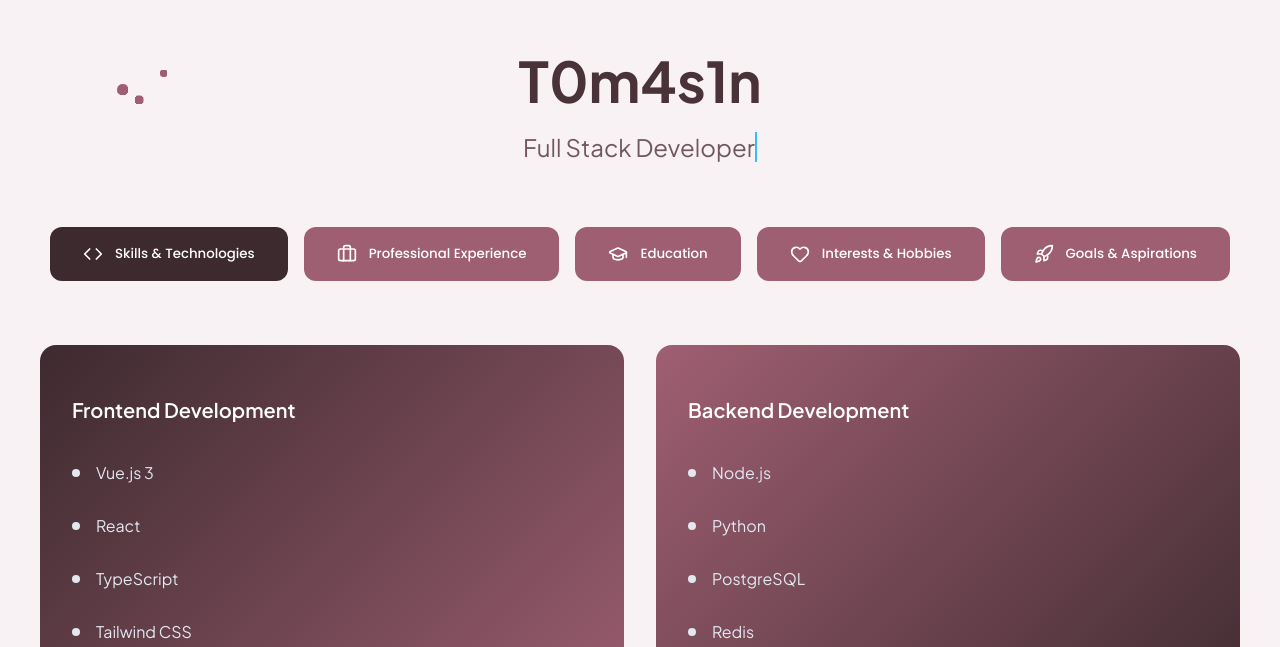
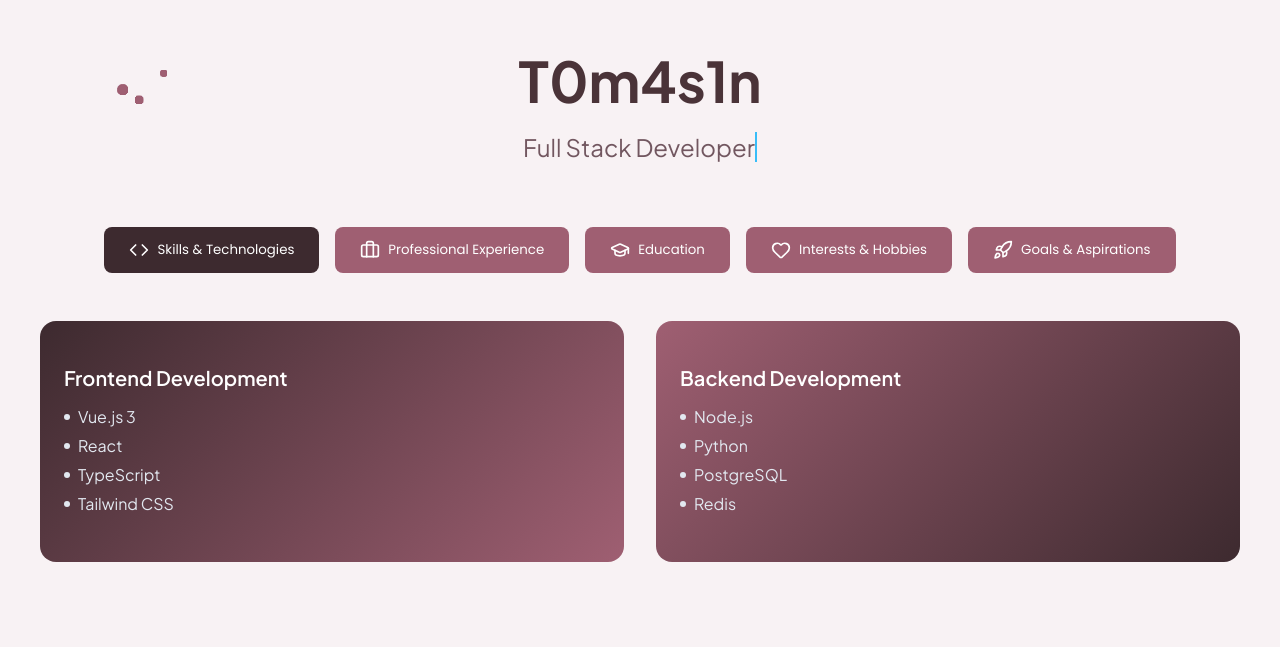
Before and after one commit to T0m4s1n/t0m4s1nPortfolio, a Vue app: page / in a window 1280 px wide. Shown: the part 2053-2700 px from the top of the page. Built offline with nearby package versions, Linux system fonts and the light colour scheme; the HTML template or start-up script is replaced by a standard one.

Commit message:
new fixes

```diff
--- a/src/components/AboutComponent.vue
+++ b/src/components/AboutComponent.vue
@@ -226,7 +226,7 @@
 </template>
 <style scoped>
 .about-container {
-  min-height: 100vh;
+  min-height: 20vh;
   background-color: transparent;
   padding: 2rem;
   position: relative;
@@ -308,26 +308,25 @@
   flex-wrap: wrap;
   justify-content: center;
   gap: 1rem;
-  margin-bottom: 4rem;
+  margin-bottom: 3rem;
   position: relative;
   z-index: 1;
-  padding: 0 1rem;
 }
 
 .nav-button {
   display: flex;
   align-items: center;
-  gap: 0.75rem;
-  padding: 1rem 2rem;
-  border-radius: 0.75rem;
+  gap: 0.5rem;
+  padding: 0.75rem 1.5rem;
+  border-radius: 0.5rem;
   background-color: var(--bg-secondary);
   color: #fff;
   border: 1px solid transparent;
   transition: all 0.3s cubic-bezier(0.4, 0, 0.2, 1);
   cursor: pointer;
   font-family: "Poppins", sans-serif;
-  font-weight: 500;
 }
+
 .nav-button:hover {
   transform: translateY(-2px);
   background-color: #3d2a2f;
@@ -349,7 +348,6 @@
   width: 100%;
   max-width: 1200px;
   margin: 0 auto;
-  min-height: 400px;
   flex-grow: 1;
 }
 
@@ -361,10 +359,8 @@
   width: 100%;
 }
 
-
 .content-card {
-  height: 100%;
-  padding: 2rem;
+  padding: 1.5rem;
   border-radius: 1rem;
   background-color: rgba(30, 41, 59, 0.8);
   backdrop-filter: blur(10px);
@@ -372,8 +368,6 @@
   transform: translateY(0);
   will-change: transform, opacity;
   transition: all 0.5s cubic-bezier(0.4, 0, 0.2, 1);
-  display: flex;
-  flex-direction: column;
 }
 
 .card-title {
@@ -388,24 +382,19 @@
   padding: 0;
   position: relative;
   overflow: hidden;
-  flex-grow: 1;
-  display: flex;
-  flex-direction: column;
-  gap: 1rem;
 }
 
 .item-list li {
   display: flex;
   align-items: center;
-  gap: 1rem;
+  gap: 0.5rem;
   color: #e2e8f0;
-  padding: 0.5rem 0;
-  transition: all 0.3s ease;
+  margin-bottom: 0.5rem;
 }
 
 .bullet {
-  min-width: 8px;
-  height: 8px;
+  width: 6px;
+  height: 6px;
   background-color: currentColor;
   border-radius: 50%;
 }
@@ -454,47 +443,24 @@
   from, to { border-color: transparent }
   50% { border-color: #38bdf8 }
 }
-
-/* Transiciones principales */
 .fade-vertical-enter-active,
 .fade-vertical-leave-active {
-  transition: all 0.5s cubic-bezier(0.4, 0, 0.2, 1);
+  transition: all 0.4s ease-in-out;
   position: relative;
 }
 
 .fade-vertical-enter-from {
   opacity: 0;
-  transform: translateY(30px);
+  transform: translateY(20px);
 }
 
 .fade-vertical-leave-to {
   opacity: 0;
-  transform: translateY(-30px);
+  transform: translateY(-20px);
 }
 
 .fade-vertical-move {
-  transition: transform 0.5s cubic-bezier(0.4, 0, 0.2, 1);
-}
-
-/* Transiciones para items */
-.fade-vertical-items-enter-active,
-.fade-vertical-items-leave-active {
-  transition: all 0.4s cubic-bezier(0.4, 0, 0.2, 1);
-  position: relative;
-}
-
-.fade-vertical-items-enter-from {
-  opacity: 0;
-  transform: translateY(20px);
-}
-
-.fade-vertical-items-leave-to {
-  opacity: 0;
-  transform: translateY(-20px);
-}
-
-.fade-vertical-items-move {
-  transition: transform 0.4s cubic-bezier(0.4, 0, 0.2, 1);
+  transition: transform 0.4s ease-in-out;
 }
 
 /* Responsive Design */
--- a/src/components/HeaderComponent.vue
+++ b/src/components/HeaderComponent.vue
@@ -503,7 +503,6 @@
 /* Responsive Styles */
 @media (max-width: 768px) {
   .header {
-    padding: 1rem;
   }
 
   .desktop-nav {
```
